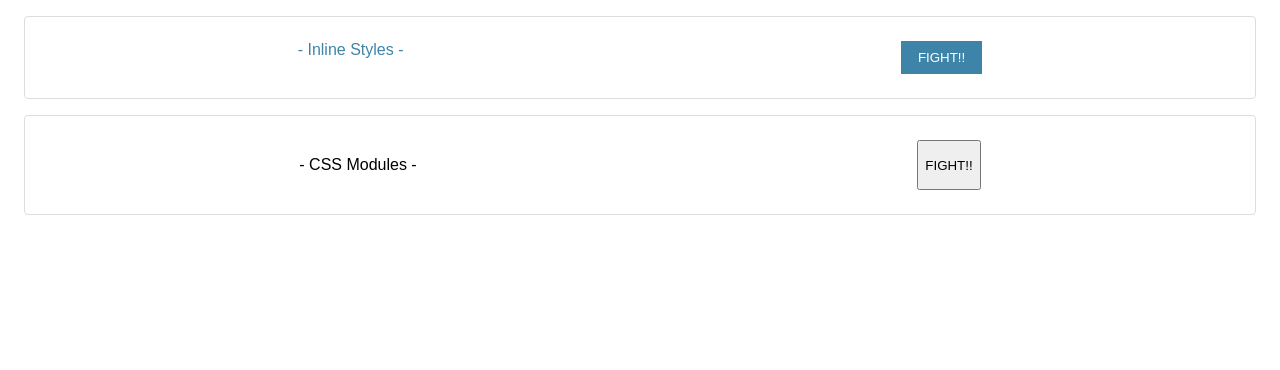
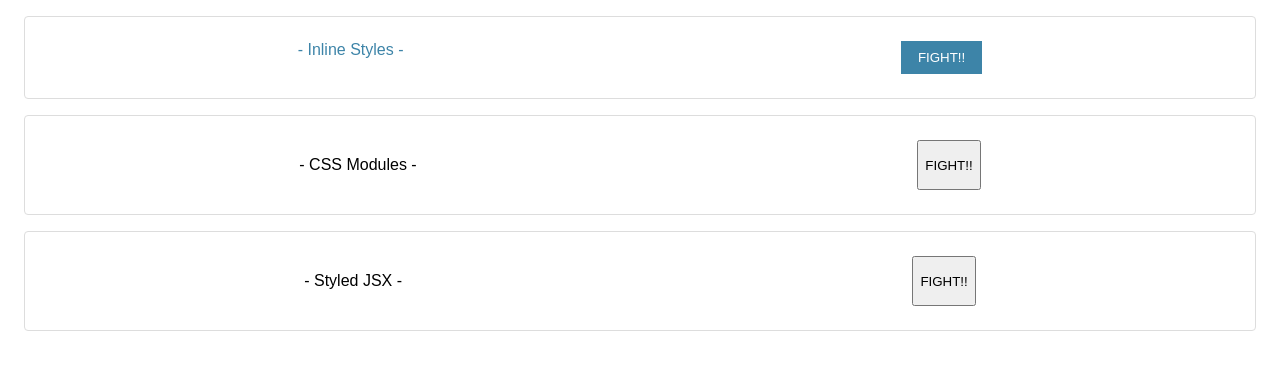
Before and after one commit to suzukima/react-css, a React (Create React App) app: page / in a window 1280 px wide. Shown: the top 370 px of the page. Built offline with nearby package versions, Linux system fonts and the light colour scheme.

Commit message:
Styled JSXを使ってみた

```diff
--- a/package.json
+++ b/package.json
@@ -8,7 +8,8 @@
     "node-sass": "6.0.1",
     "react": "17.0.2",
     "react-dom": "17.0.2",
-    "react-scripts": "4.0.0"
+    "react-scripts": "4.0.0",
+    "styled-jsx": "4.0.1"
   },
   "devDependencies": {
     "@babel/runtime": "7.13.8",
--- a/src/App.js
+++ b/src/App.js
@@ -1,5 +1,6 @@
 import { CssModules } from "./components/CssModules";
 import { InlineStyle } from "./components/InlineStyle";
+import { StyledJsx } from "./components/StyledJsx";
 import "./styles.css";
 
 export default function App() {
@@ -7,6 +8,7 @@ export default function App() {
     <div className="App">
       <InlineStyle />
       <CssModules />
+      <StyledJsx />
     </div>
   );
 }
--- /dev/null
+++ b/src/components/StyledJsx.jsx
@@ -0,0 +1,20 @@
+export const StyledJsx = () => {
+  return (
+    <>
+      <div className="container">
+        <p>- Styled JSX -</p>
+        <button>FIGHT!!</button>
+      </div>
+      <style jsx="true">{`
+        .container {
+          border: 1px solid #ddd;
+          border-radius: 0.25rem;
+          padding: 1.5rem;
+          margin: 1rem;
+          display: flex;
+          justify-content: space-around;
+        }
+      `}</style>
+    </>
+  );
+};
```
